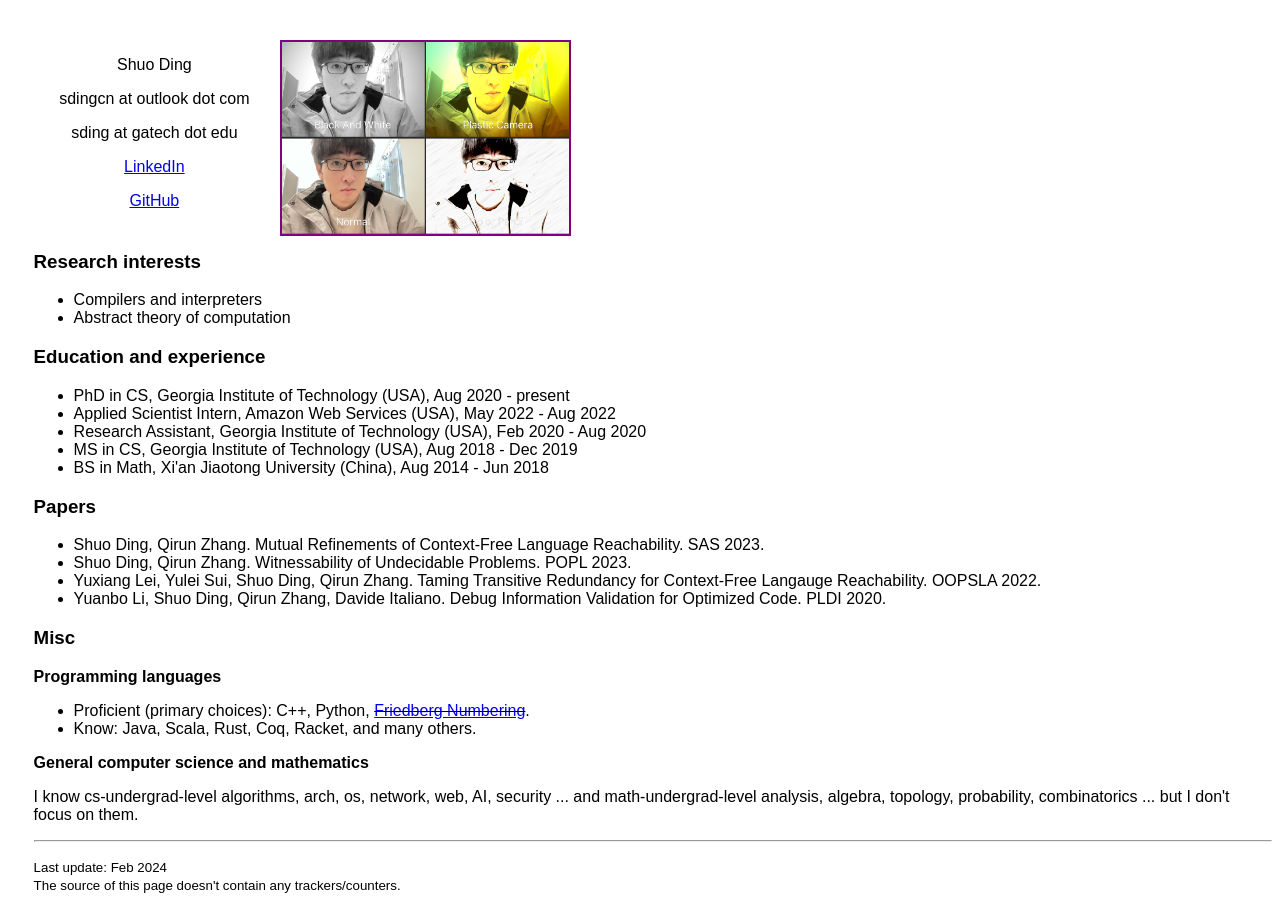
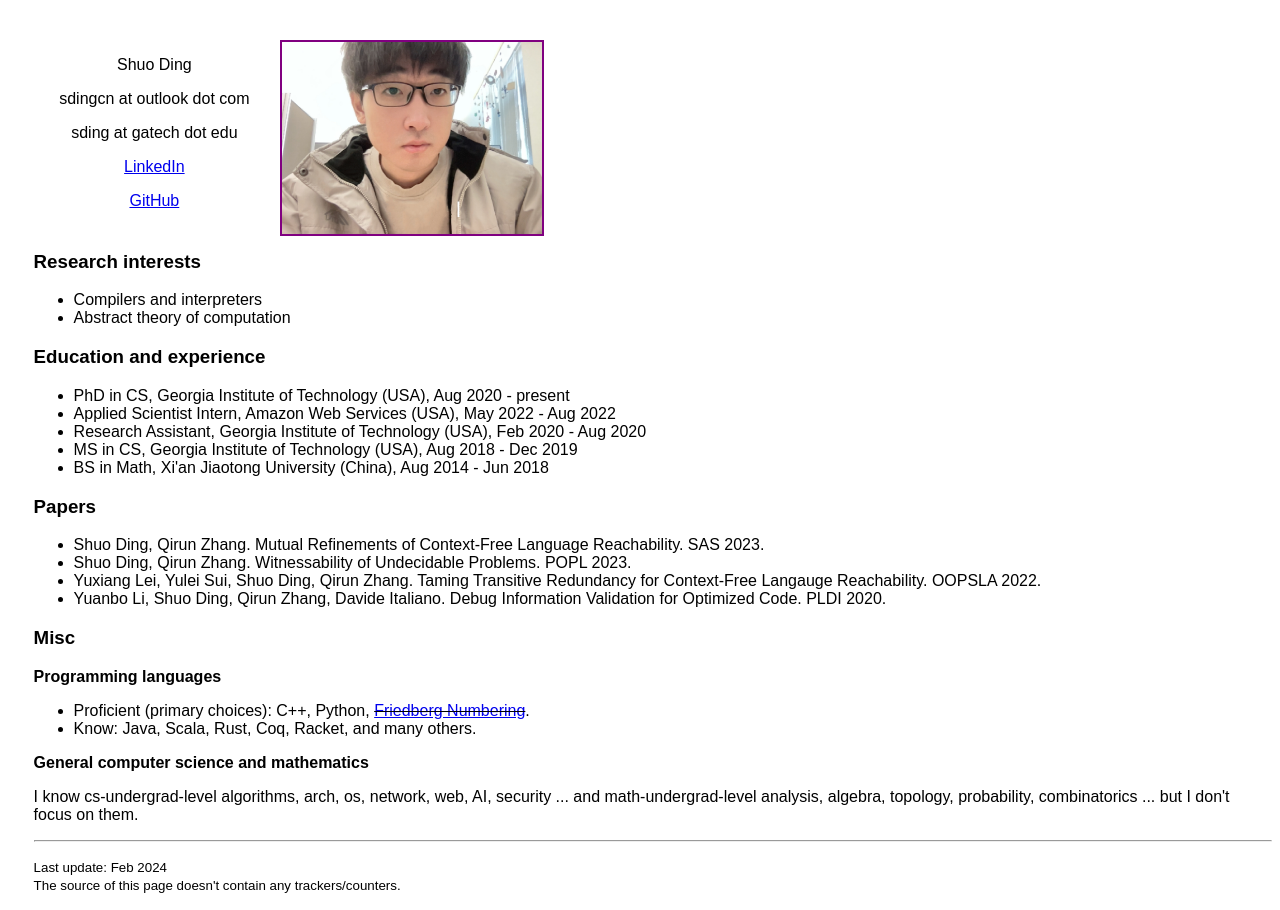
Before and after one commit to sdingcn/sdingcn.github.io, a plain HTML site: page index.html in a window 1280 px wide. Drawn offline with Linux system fonts and the light colour scheme.

Commit message:
Update index.html

```diff
--- a/index.html
+++ b/index.html
@@ -16,7 +16,7 @@
         <p><a href="https://github.com/sdingcn">GitHub</a></p>
       </div>
       <div id="right">
-        <img id="camera" src="images/camera.png" alt="camera">
+        <img id="camera" src="images/camera.jpeg" alt="camera">
       </div>
     </div>
     <div class="container">
```
